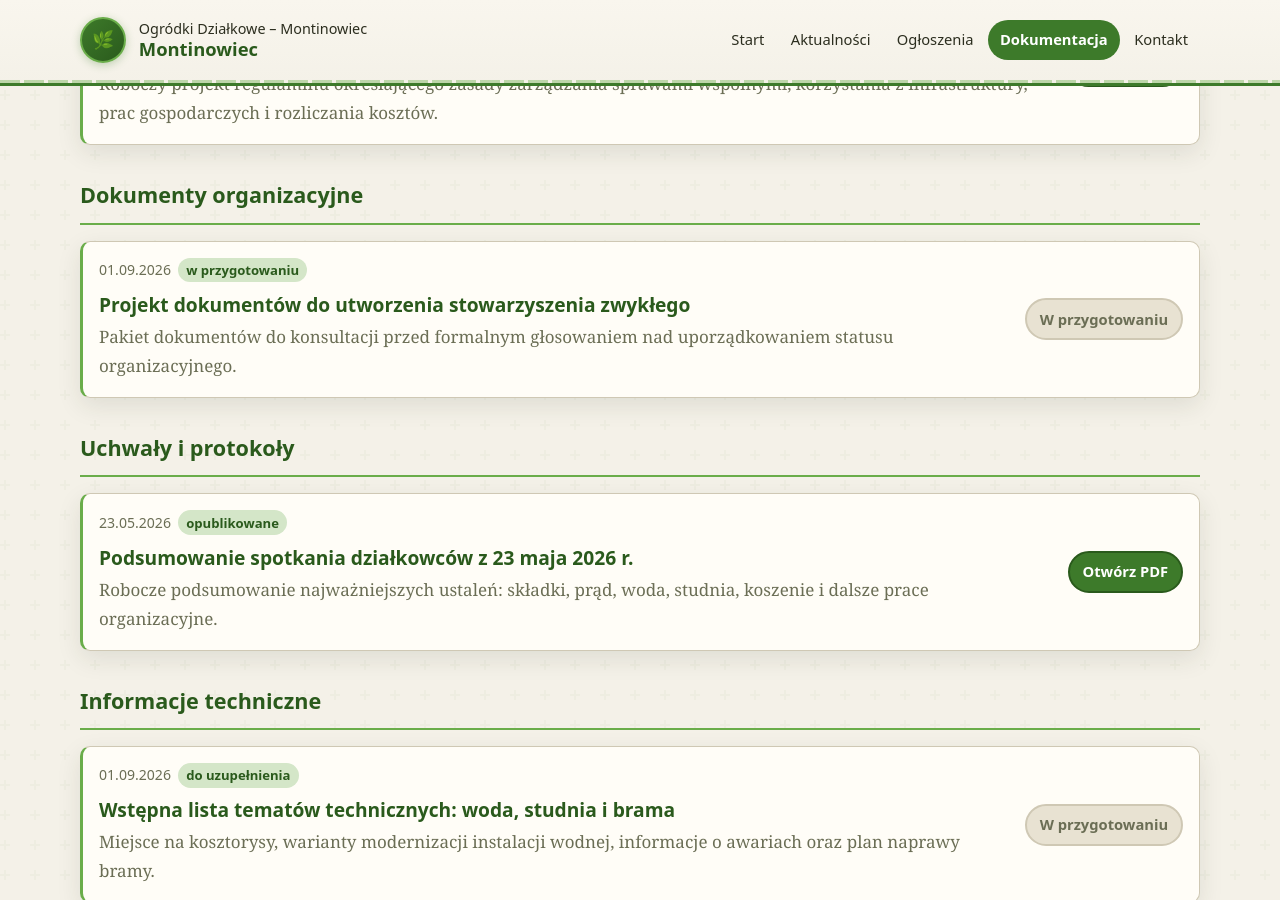
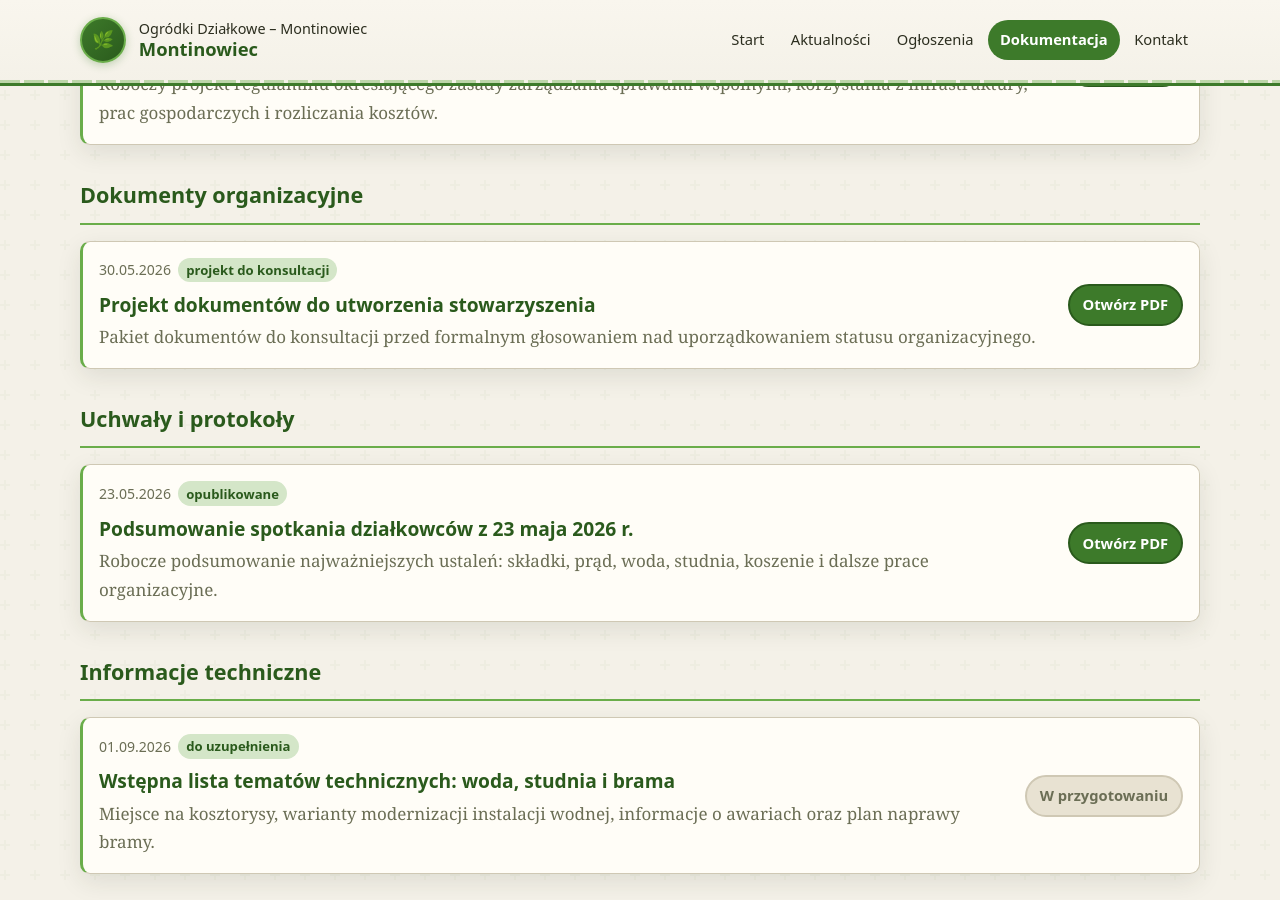
Before and after one commit to brxie/montin-page, a Jekyll site: the page built from dokumentacja.md, in a window 1280 px wide and 900 px high, scrolled down 723 px. Built offline with Jekyll 4.4.1, drawn with Linux system fonts in a browser that asks for light colours.

Commit message:
dodano ankietę utworzenia stowarzyszenia, zmieniono nazwę sekcji, status: projekt do konsultacji

```diff
--- a/_data/documents.yml
+++ b/_data/documents.yml
@@ -18,10 +18,11 @@
   file: "/documents/regulamin-ogrodkow.pdf"
   description: "Roboczy projekt regulaminu określającego zasady zarządzania sprawami wspólnymi, korzystania z infrastruktury, prac gospodarczych i rozliczania kosztów."
 
-- title: "Projekt dokumentów do utworzenia stowarzyszenia zwykłego"
+- title: "Projekt dokumentów do utworzenia stowarzyszenia"
   category: "Dokumenty organizacyjne"
-  date: 2026-09-01
-  status: "w przygotowaniu"
+  date: 2026-05-30
+  status: "projekt do konsultacji"
+  file: "/documents/ankieta_utworzenie_stowarzyszenia.pdf"
   description: "Pakiet dokumentów do konsultacji przed formalnym głosowaniem nad uporządkowaniem statusu organizacyjnego."
 
 - title: "Wstępna lista tematów technicznych: woda, studnia i brama"
```
Also changed, not shown: 1 other file.
